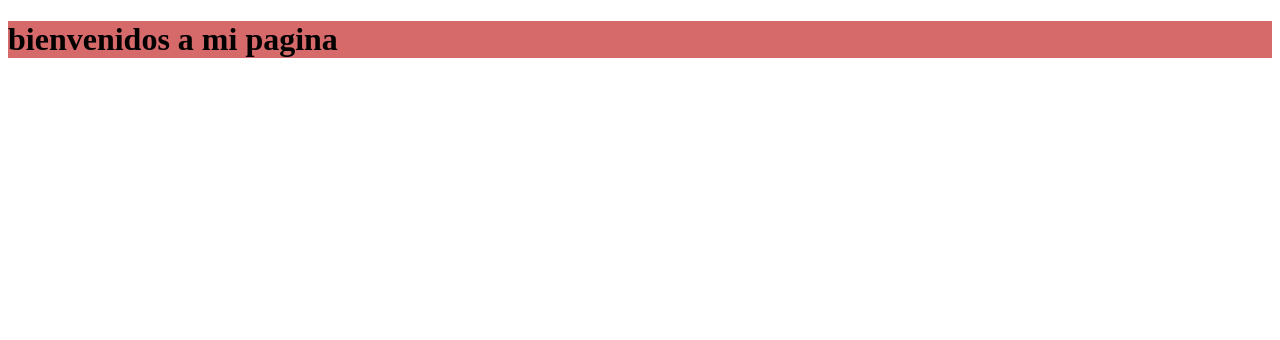
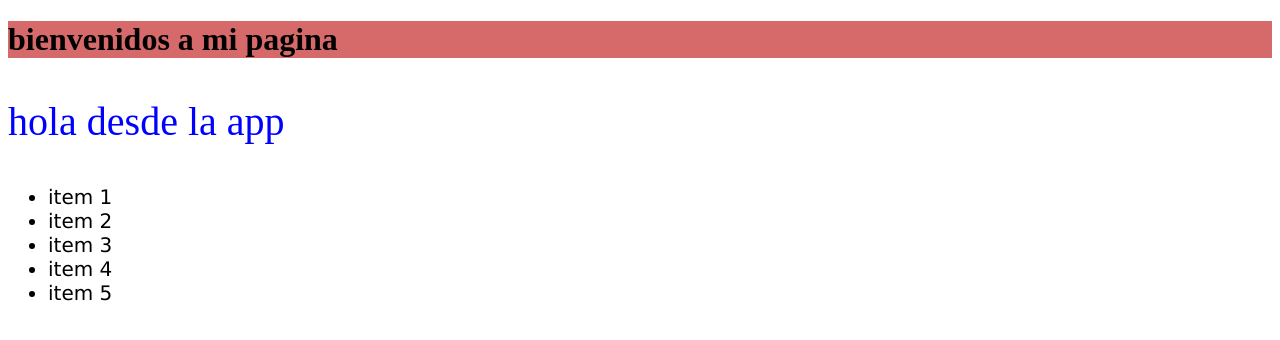
Before and after one commit to Matias1106/curso-desarrolo-web, a plain HTML site: page index.html in a window 1280 px wide. Drawn offline with Linux system fonts and the light colour scheme.

Commit message:
segunda version de mi proyecto

```diff
--- a/estilo.css
+++ b/estilo.css
@@ -4,3 +4,13 @@ h1{
 
 
 }
+
+p{
+    color: blue;
+    font-size: 40px;
+}
+
+li{
+    font-size: 20px;
+    font-family: Verdana, Geneva, Tahoma, sans-serif;
+}
--- a/index.html
+++ b/index.html
@@ -8,5 +8,14 @@
 </head>
 <body>
     <h1>bienvenidos a mi pagina </h1>
+    <p>hola desde la app</p>
+    <ul>
+        <li>item 1</li>
+        <li>item 2</li>
+        <li>item 3</li>
+        <li>item 4</li>
+        <li>item 5</li>
+    </ul>
+
 </body>
 </html>
```
